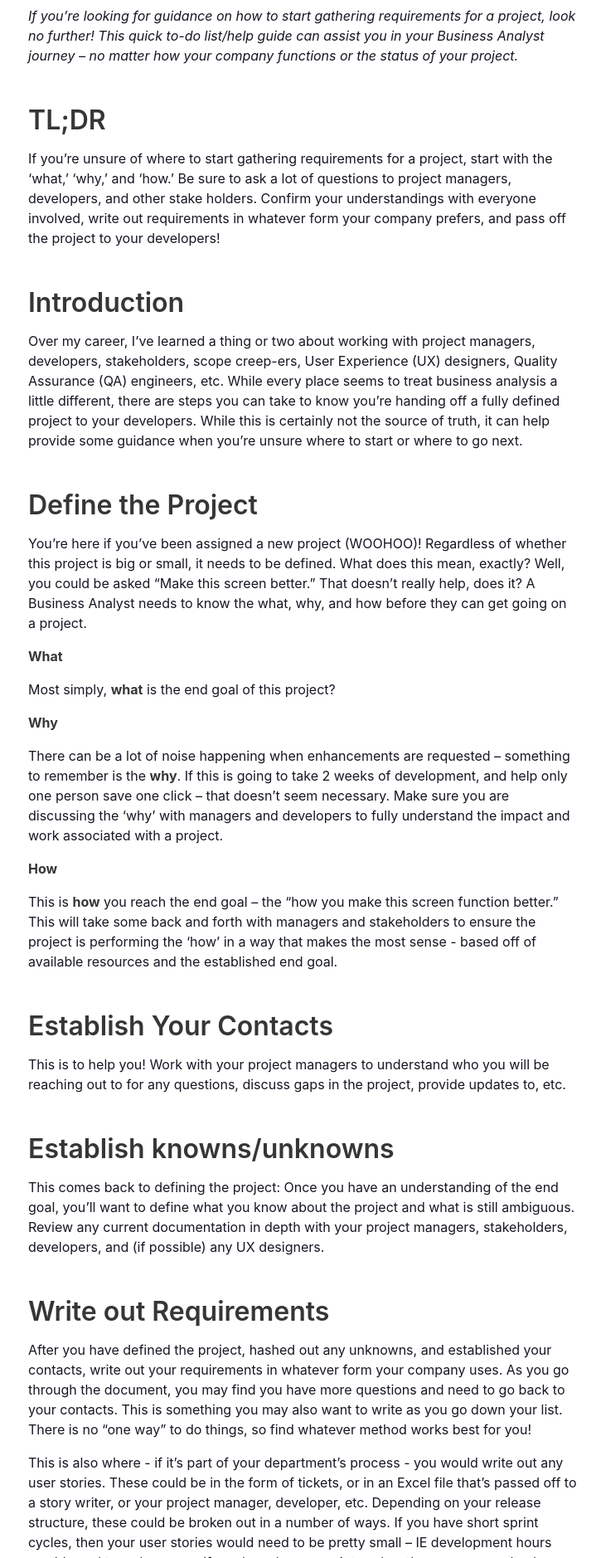
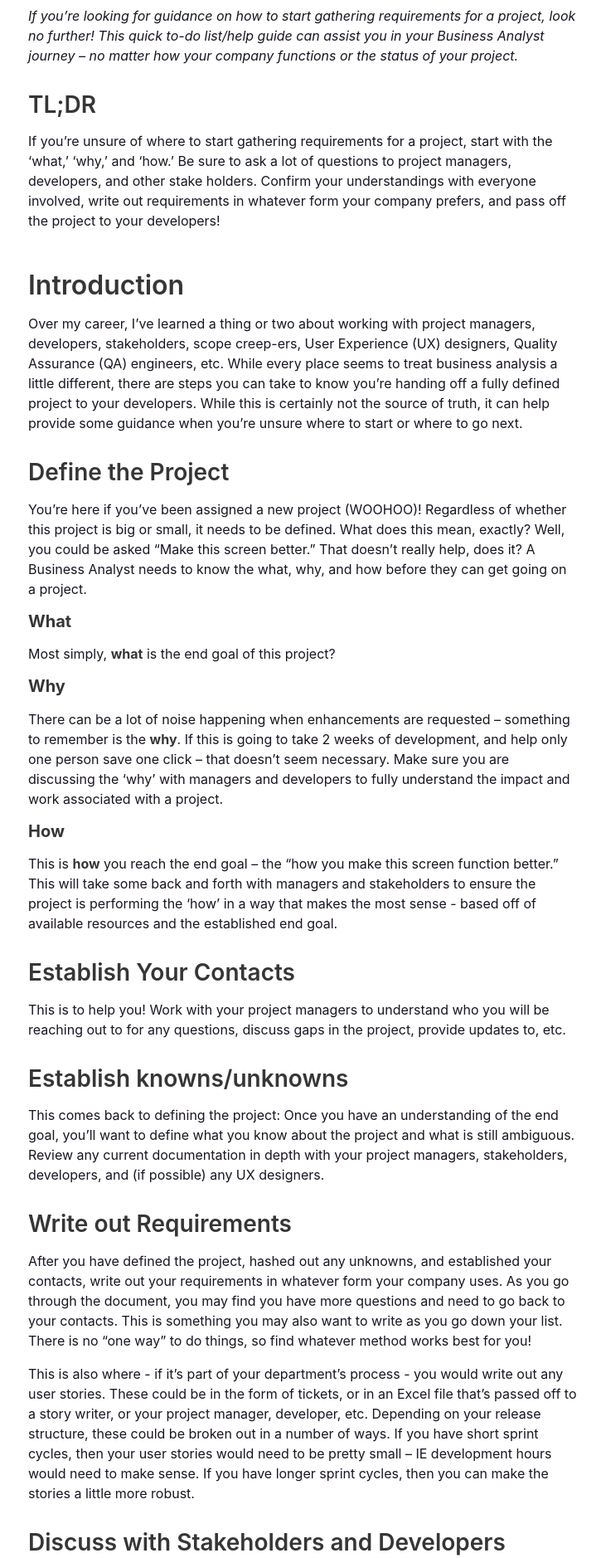
Before and after one commit to merit-network/merit-network.github.io, a Gatsby site: page /gathering-ba-requirements/ in a window 1280 px wide. Shown: the part 400-2278 px from the top of the page at 83% size, without its empty margins (275-1000 px from the left). Built offline with nearby package versions, Linux system fonts and the light colour scheme; Gatsby itself is replaced by a stand-in of ours; a small style sheet from the web is missing.

Commit message:
Update index.md
small formatting updates

```diff
--- a/content/blog/gathering-ba-requirements/index.md
+++ b/content/blog/gathering-ba-requirements/index.md
@@ -5,7 +5,7 @@ title: Gathering Business Analysis Requirement
 
 _If you’re looking for guidance on how to start gathering requirements for a project, look no further! This quick to-do list/help guide can assist you in your Business Analyst journey – no matter how your company functions or the status of your project._
 
-# TL;DR
+## TL;DR
 
 If you’re unsure of where to start gathering requirements for a project, start with the ‘what,’ ‘why,’ and ‘how.’ Be sure to ask a lot of questions to project managers, developers, and other stake holders. Confirm your understandings with everyone involved, write out requirements in whatever form your company prefers, and pass off the project to your developers!
 
@@ -13,53 +13,53 @@ If you’re unsure of where to start gathering requirements for a project, start
 
 Over my career, I’ve learned a thing or two about working with project managers, developers, stakeholders, scope creep-ers, User Experience (UX) designers, Quality Assurance (QA) engineers, etc. While every place seems to treat business analysis a little different, there are steps you can take to know you’re handing off a fully defined project to your developers. While this is certainly not the source of truth, it can help provide some guidance when you’re unsure where to start or where to go next.
 
-# Define the Project
+## Define the Project
 
 You’re here if you’ve been assigned a new project (WOOHOO)! Regardless of whether this project is big or small, it needs to be defined. What does this mean, exactly? Well, you could be asked “Make this screen better.” That doesn’t really help, does it? A Business Analyst needs to know the what, why, and how before they can get going on a project.
 
-**What**
+#### **What**
 
 Most simply, **what** is the end goal of this project?
 
-**Why**
+#### **Why**
 
 There can be a lot of noise happening when enhancements are requested – something to remember is the **why**. If this is going to take 2 weeks of development, and help only one person save one click – that doesn’t seem necessary.
 Make sure you are discussing the ‘why’ with managers and developers to fully understand the impact and work associated with a project.
 
-**How**
+#### **How**
 
 This is **how** you reach the end goal – the “how you make this screen function better.” This will take some back and forth with managers and stakeholders to ensure the project is performing the ‘how’ in a way that makes the most sense - based off of available resources and the established end goal.
 
-# Establish Your Contacts
+## Establish Your Contacts
 
 This is to help you! Work with your project managers to understand who you will be reaching out to for any questions, discuss gaps in the project, provide updates to, etc.
 
-# Establish knowns/unknowns
+## Establish knowns/unknowns
 
 This comes back to defining the project: Once you have an understanding of the end goal, you’ll want to define what you know about the project and what is still ambiguous. Review any current documentation in depth with your project managers, stakeholders, developers, and (if possible) any UX designers.
 
-# Write out Requirements
+## Write out Requirements
 
 After you have defined the project, hashed out any unknowns, and established your contacts, write out your requirements in whatever form your company uses. As you go through the document, you may find you have more questions and need to go back to your contacts. This is something you may also want to write as you go down your list. There is no “one way” to do things, so find whatever method works best for you!
 
 This is also where - if it’s part of your department’s process - you would write out any user stories. These could be in the form of tickets, or in an Excel file that’s passed off to a story writer, or your project manager, developer, etc. Depending on your release structure, these could be broken out in a number of ways. If you have short sprint cycles, then your user stories would need to be pretty small – IE development hours would need to make sense. If you have longer sprint cycles, then you can make the stories a little more robust.
 
-# Discuss with Stakeholders and Developers
+## Discuss with Stakeholders and Developers
 
 Before passing off your requirements and stories, go back to your stakeholders one last time to discuss what you have gathered. It’s possible they’ve thought of something new, or a piece was lost in translation, or they’ve changed their mind entirely (hopefully this is not the case). This is the last chance for any ‘scope creepers’ to expose themselves and add on any additional requirements, or establish what the first enhancement will be. This is also where a developer might ask that a user story be broken out into multiple stories, or could even ask for some to be combined. Add any additional information to the stories/requirements as needed to ensure the final product is what everyone has discussed.
 
 Be sure to get the “go ahead” from everyone involved so you know you’ve covered all your bases. There should (hopefully) be no surprised faces from stakeholders when the project goes live. Document this approval to proceed and by whom to support your potential stance against scope creepers.
 
-# Pass Off the Project
+## Pass Off the Project
 
 At this point, the project goes to whoever will be working on it! You might get questions and the project might shift a little bit, but that can be handled as needed while working with your contacts. Document when it was passed off and to whom.
 
-# Things to remember as you go:
+## Things to remember as you go:
 
-**ASK QUESTIONS!**
+#### **ASK QUESTIONS!**
 Do not forget to ask questions! Mention any concerns you may have, don’t be afraid to be annoying, naïve, or persistent with the amount of question asking. You and any stakeholders will be happy to have hashed out any potential issues early on. Do what you need to do, ask that question.
 
-**DOCUMENT EVERYTHING!**
+#### **DOCUMENT EVERYTHING!**
 Take as many thorough notes as you can along the way. Having in-depth notes to reference will be a life savior. Timestamps and approval documentation will save you during a crisis.
 
 # Closing Thoughts
```
